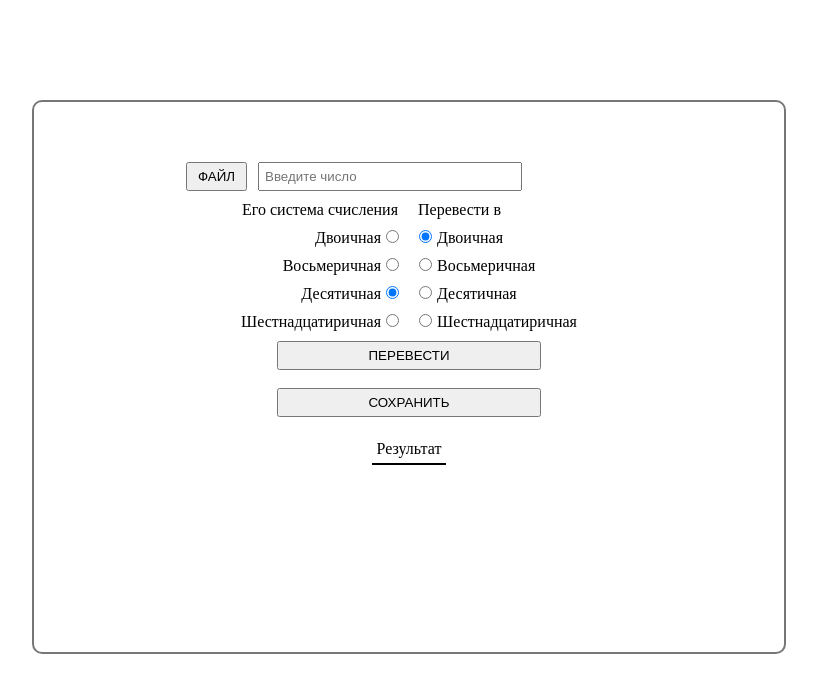
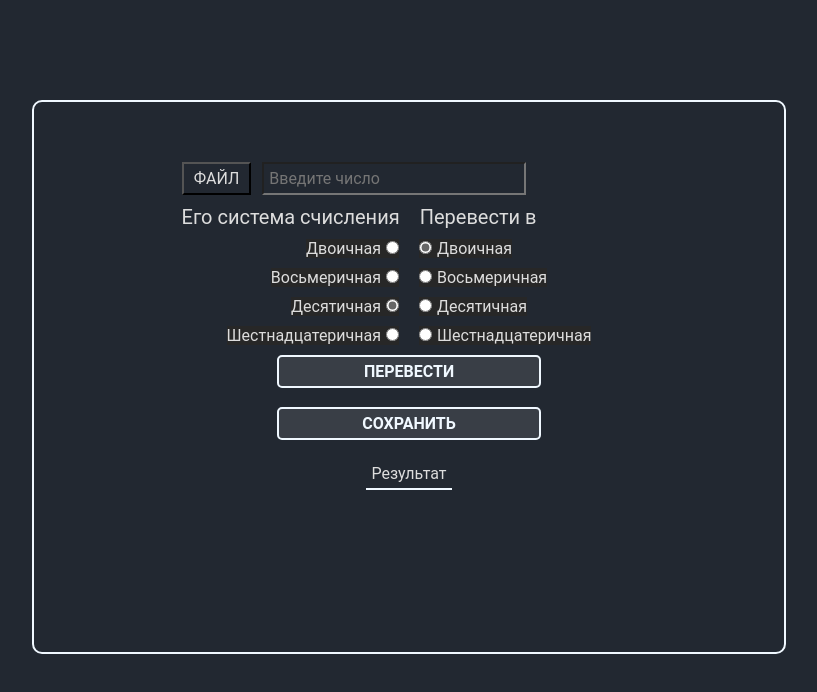
Before and after one commit to Def-uIT/Number_Sys, a plain HTML site: page index.html in a window 1280 px wide. Shown: the whole page, without its empty margins (231-1048 px from the left). Drawn offline with Linux system fonts and the light colour scheme.

Commit message:
Add design

```diff
--- a/css/style.css
+++ b/css/style.css
@@ -1,6 +1,10 @@
 * {
     padding: 0;
     margin: 0;
+    font-family: 'Roboto', sans-serif;
+    font-size: inherit;
+    color:#ddd;
+    background-color: #222831;
 }
 
 .main {
@@ -16,6 +20,7 @@
     margin: 100px;
     padding: 50px;
     text-align: center;
+    border:2px solid aliceblue;
 }
 
 .input_tuple {
@@ -37,6 +42,7 @@
 
 .file button {
     padding: 5px 10px;
+    cursor: pointer;
 }
 
 .input input{
@@ -49,7 +55,8 @@
     display: flex;
     gap: 20px;
     justify-content: center;
-    padding-right: 75px;
+    padding-right: 100px;
+    font-size: 20px;
 }
 
 .tuple {
@@ -62,11 +69,27 @@
 .tuple_block {
     display: flex;
     gap: 5px;
+    filter: grayscale(100%);
 }
 
 .button button{
     padding: 5px;
     width: 264px;
+    background-color: #393e46;
+    border-radius: 5px;
+    color:aliceblue;
+    font-weight: bold;
+    border: 2px solid aliceblue;
+    cursor: pointer;
+
+}
+
+.button button:hover,
+#saveButton:hover,
+.file button:hover {
+    padding: 5px 10px;
+    cursor: pointer;
+    background: #575e6b;
 }
 
 .result {
@@ -76,6 +99,10 @@
 }
 
 .result p  {
-    border-bottom: 2px solid black;
+    border-bottom: 2px solid aliceblue;
     padding: 5px;
 }
+
+.output{
+    font-size: 24px;
+}
--- a/index.html
+++ b/index.html
@@ -60,12 +60,12 @@
                     </div>
                     <div class="tuple">
                         <div class="tuple_block">
-                            <p>Шестнадцатиричная</p>
+                            <p>Шестнадцатеричная</p>
                             <p><input type="radio" name="1" value="16"></p>
                         </div>
                         <div class="tuple_block">
                             <p><input type="radio" name="2" value="16"></p>
-                            <p>Шестнадцатиричная</p>
+                            <p>Шестнадцатеричная</p>
 
                         </div>
                     </div>
```
